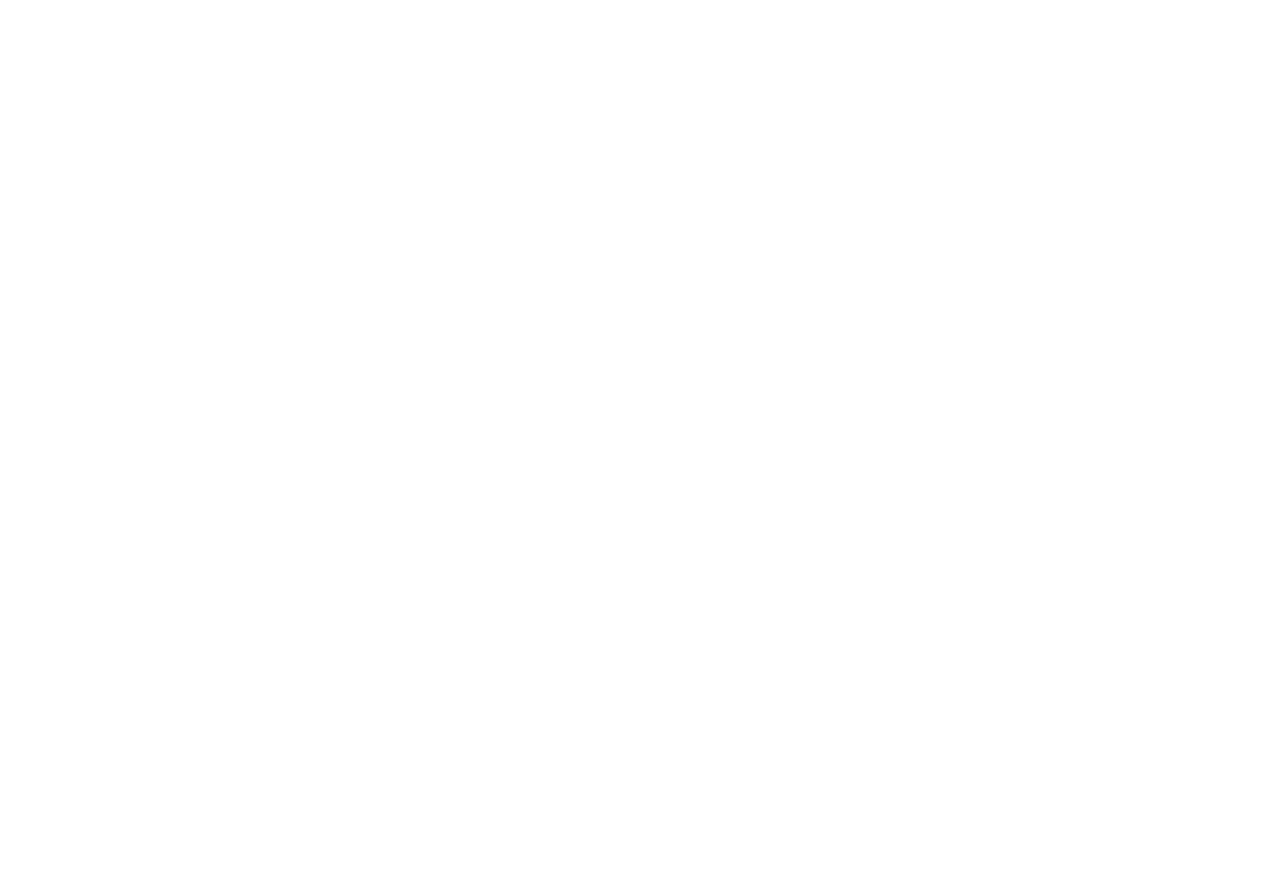
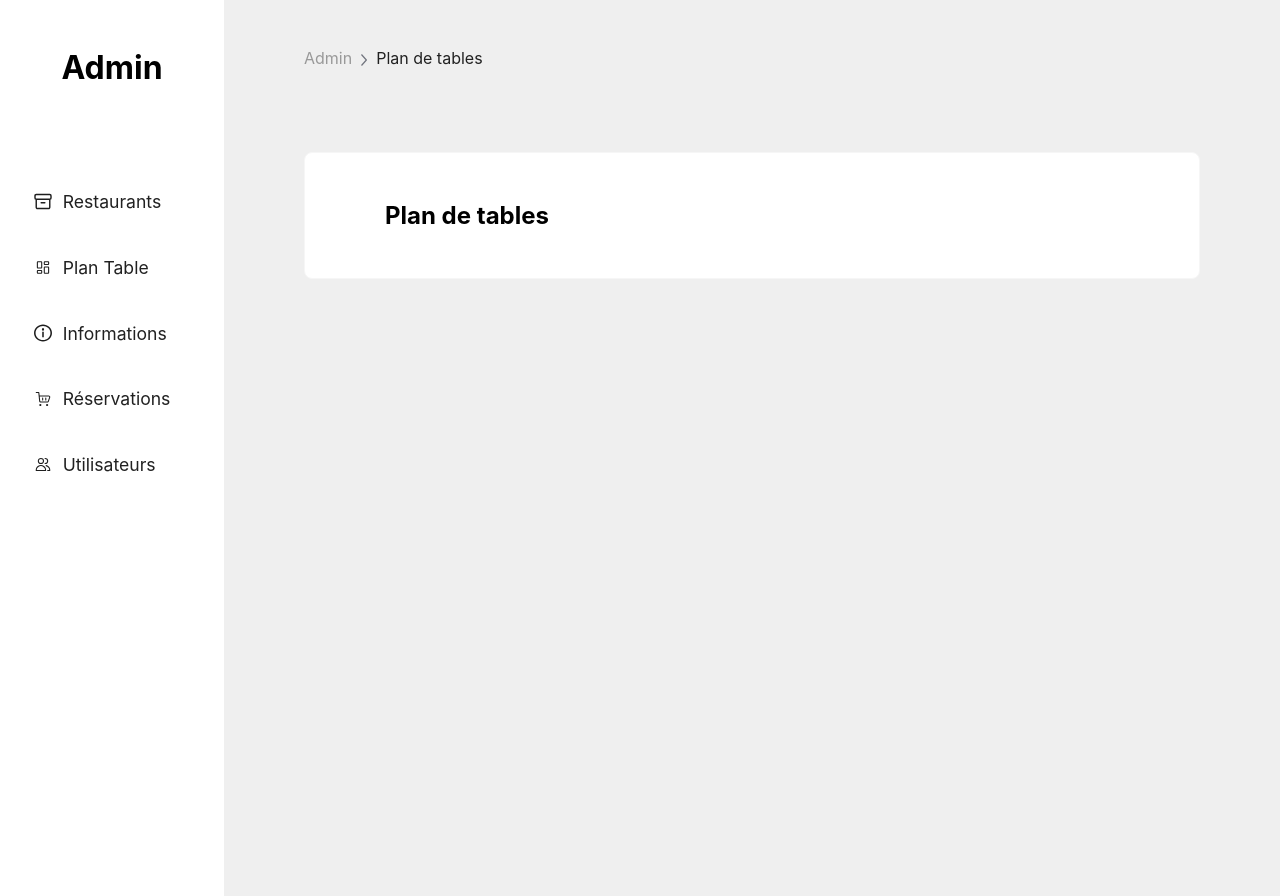
Before and after one commit to SarahOtmane/backOfficeResto, a React (Create React App) app: page /admin/planTable in a window 1280 px wide. Before the commit the page ends 800 px from the top, so only its background shows below. Built offline with nearby package versions, Linux system fonts and the light colour scheme.

Commit message:
head du composant planTable

```diff
--- a/src/screen/PlanTable.js
+++ b/src/screen/PlanTable.js
@@ -1,11 +1,24 @@
 
+import Menu from '../components/Menu';
+import Titre from '../components/Titre';
+
+import '../css/planTable.css';
 
 
 
 export default function PlanTable(){
     return(
         <main className="row">
+            <Menu />
+            <div className='main backGris plantable'>
+                <Titre lien='/admin/planTable' title='Plan de tables' />
+                <section className='container'>
+                    <article className='row head'>
+                        <h4>Plan de tables</h4>
 
+                    </article>
+                </section>
+            </div>
         </main>
     )
 }
```
